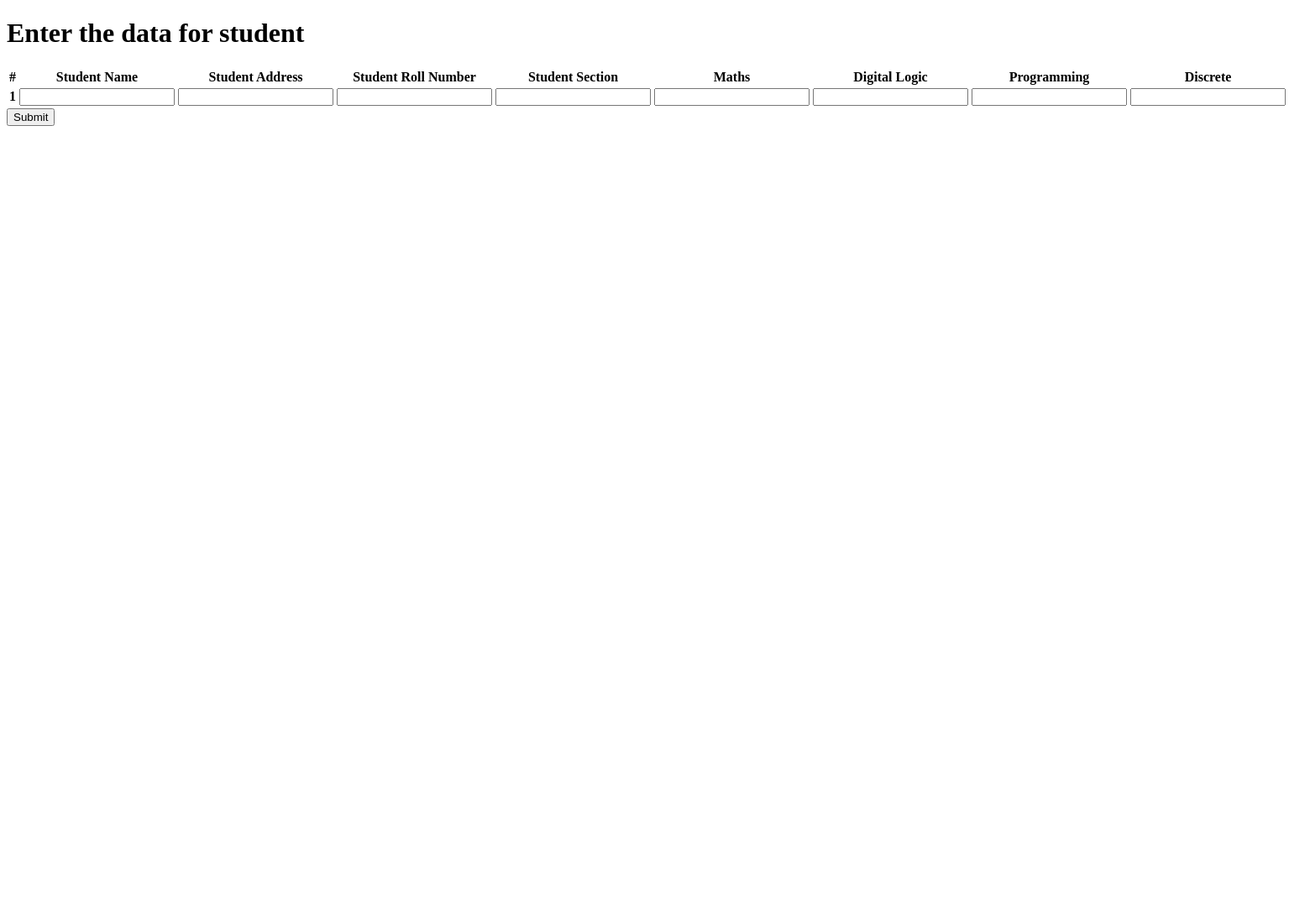
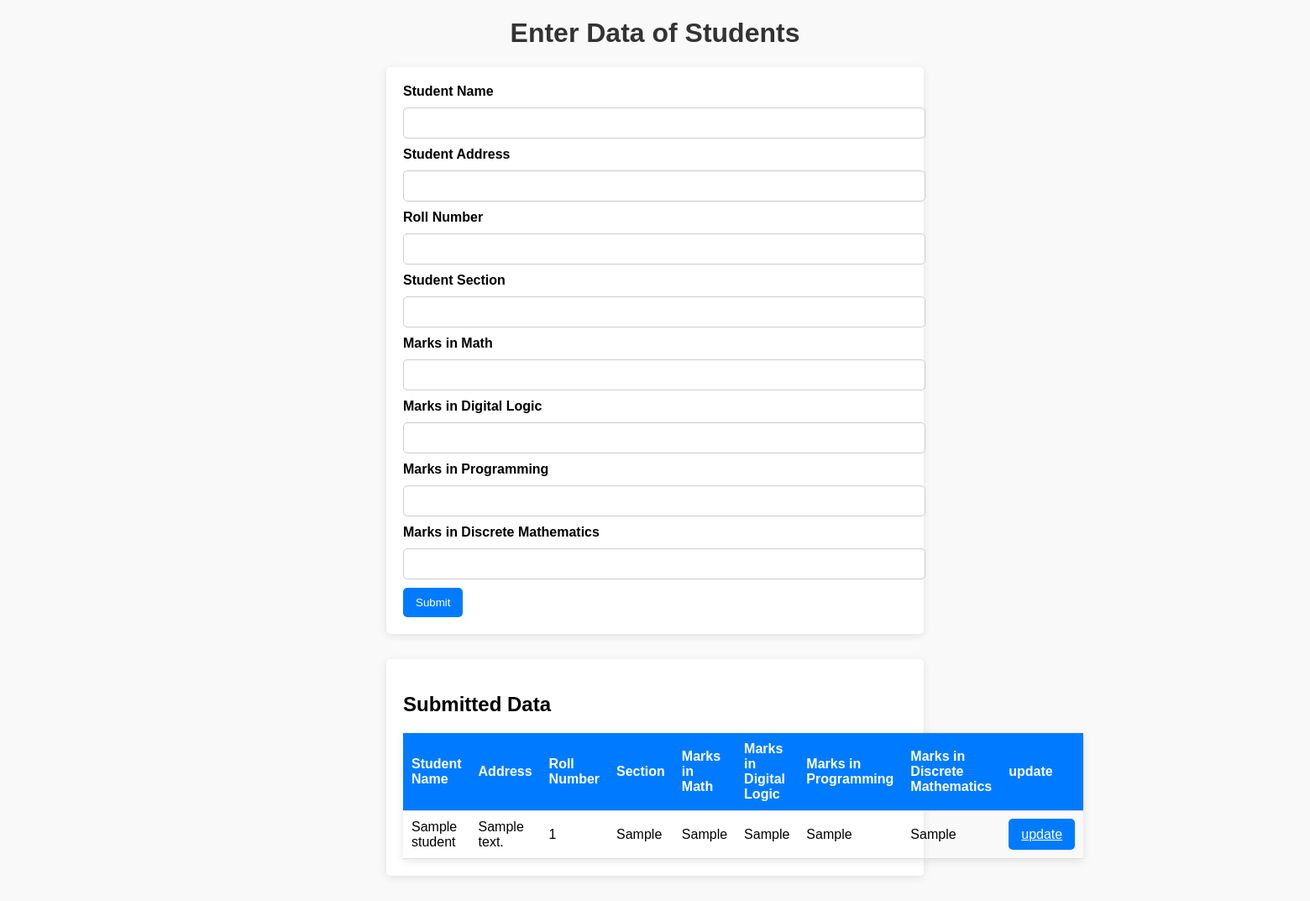
Before and after one commit to sarthak-kafle/report_card, a Django app: template home/templates/student_page.html in a window 1560 px wide. Shown: the whole page at 84% size. Before the commit the page ends 150 px from the top, so only its background shows below. Run offline with Django 3.2, Linux system fonts and the light colour scheme; the template is opened without the code that fills it: most values are stand-ins (such as "Sample title", 1, 10 or a date in 2020).

Commit message:
working on updating the data

```diff
--- /dev/null
+++ b/home/static/student.css
@@ -0,0 +1,57 @@
+body {
+    font-family: Arial, sans-serif;
+    margin: 20px;
+    background-color: #f9f9f9;
+}
+h1 {
+    text-align: center;
+    color: #333;
+}
+.form-container {
+    max-width: 600px;
+    margin: 0 auto;
+    background: white;
+    padding: 20px;
+    border-radius: 5px;
+    box-shadow: 0 2px 10px rgba(0, 0, 0, 0.1);
+    margin-bottom: 30px; /* Added margin for spacing */
+}
+.form-label {
+    font-weight: bold;
+}
+.form-control {
+    width: 100%;
+    padding: 10px;
+    margin: 10px 0;
+    border: 1px solid #ccc;
+    border-radius: 5px;
+}
+.btn {
+    background-color: #007bff;
+    color: white;
+    padding: 10px 15px;
+    border: none;
+    border-radius: 5px;
+    cursor: pointer;
+}
+.btn:hover {
+    background-color: #0056b3;
+}
+table {
+    width: 100%;
+    border-collapse: collapse;
+    margin-top: 20px;
+    box-shadow: 0 2px 10px rgba(0, 0, 0, 0.1);
+}
+th, td {
+    padding: 10px;
+    text-align: left;
+    border-bottom: 1px solid #ddd;
+}
+th {
+    background-color: #007bff;
+    color: white;
+}
+tr:hover {
+    background-color: #f1f1f1;
+}
--- a/home/templates/register_page.html
+++ b/home/templates/register_page.html
@@ -27,6 +27,7 @@
         <button type="submit" class="btn btn-primary">Submit</button>
     </form>
 
+
     {% if messages %}
     <ul class="messages">
         {% for message in messages %}
--- a/home/templates/student_page.html
+++ b/home/templates/student_page.html
@@ -3,41 +3,88 @@
 <head>
     <meta charset="UTF-8">
     <meta name="viewport" content="width=device-width, initial-scale=1.0">
-    <title>student_page</title>
+    <title>Data Entry</title>
+    {%load static%}
+    <link rel="stylesheet" href=" {%static 'student.css'%}">
 </head>
 <body>
-    <h1>Enter the data for student</h1>
-    <form method="POST" enctype="multipart/form-data">  <!-- Added form tag -->
-        {% csrf_token %}
-        <table class="post">
+    <h1>Enter Data of Students</h1>
+    <div class="form-container">
+        <form method="POST" enctype="multipart/form-data">
+            {% csrf_token %}
+            <div class="mb-3">
+                <label for="student_name" class="form-label">Student Name</label>
+                <input type="text" name="student_name" class="form-control" required>
+            </div>
+            <div class="mb-3">
+                <label for="student_address" class="form-label">Student Address</label>
+                <input type="text" name="student_address" class="form-control" required>
+            </div>
+            <div class="mb-3">
+                <label for="student_roll_number" class="form-label">Roll Number</label>
+                <input type="text" name="student_roll_number" class="form-control" required>
+            </div>
+            <div class="mb-3">
+                <label for="student_section" class="form-label">Student Section</label>
+                <input type="text" name="student_section" class="form-control" required>
+            </div>
+            <div class="mb-3">
+                <label for="student_marks_math" class="form-label">Marks in Math</label>
+                <input type="text" name="student_marks_math" class="form-control" required>
+            </div>
+            <div class="mb-3">
+                <label for="student_marks_Digital_logic" class="form-label">Marks in Digital Logic</label>
+                <input type="text" name="student_marks_Digital_logic" class="form-control" required>
+            </div>
+            <div class="mb-3">
+                <label for="student_marks_programming" class="form-label">Marks in Programming</label>
+                <input type="text" name="student_marks_programming" class="form-control" required>
+            </div>
+            <div class="mb-3">
+                <label for="student_marks_discrete" class="form-label">Marks in Discrete Mathematics</label>
+                <input type="text" name="student_marks_discrete" class="form-control" required>
+            </div>
+            <button type="submit" class="btn">Submit</button>
+        </form>
+    </div>
+
+    <!-- Table to display submitted data -->
+    <div class="form-container">
+        <h2>Submitted Data</h2>
+        <table>
             <thead>
                 <tr>
-                    <th scope="col">#</th>
-                    <th scope="col">Student Name</th>
-                    <th scope="col">Student Address</th>
-                    <th scope="col">Student Roll Number</th>
-                    <th scope="col">Student Section</th>
-                    <th scope="col">Maths</th>
-                    <th scope="col">Digital Logic</th>
-                    <th scope="col">Programming</th>
-                    <th scope="col">Discrete</th>
+                    <th>Student Name</th>
+                    <th>Address</th>
+                    <th>Roll Number</th>
+                    <th>Section</th>
+                    <th>Marks in Math</th>
+                    <th>Marks in Digital Logic</th>
+                    <th>Marks in Programming</th>
+                    <th>Marks in Discrete Mathematics</th>
+                    <th>update</th>
                 </tr>
             </thead>
             <tbody>
+                <!-- Data will be populated here -->
+                {% for student in students %}
                 <tr>
-                    <th scope="row">1</th>
-                    <td><input type="text" name="student_name" required></td>
-                    <td><input type="text" name="student_addresh" required></td>
-                    <td><input type="number" name="student_roll_number" required></td>
-                    <td><input type="text" name="student_section" required></td>
-                    <td><input type="number" name="student_marks_math" required></td>
-                    <td><input type="number" name="student_marks_Digital_logic" required></td>
-                    <td><input type="number" name="student_marks_programming" required></td>
-                    <td><input type="number" name="student_marks_discrete" required></td>
+                    <td>{{ student.student_name }}</td>
+                    <td>{{ student.student_address }}</td>
+                    <td>{{ student.student_roll_number }}</td>
+                    <td>{{ student.student_section }}</td>
+                    <td>{{ student.student_marks_math }}</td>
+                    <td>{{ student.student_marks_digital_logic }}</td>
+                    <td>{{ student.student_marks_programming }}</td>
+                    <td>{{ student.student_marks_discrete }}</td>
+                    <td>
+                        <a href="/update/{{student.id}}"class ="btn btn-success">update</a>
+                    </td>
                 </tr>
+                {% endfor %}
+
             </tbody>
         </table>
-        <button type="submit">Submit</button>
-    </form>
+    </div>
 </body>
 </html>
--- a/report_card/urls.py
+++ b/report_card/urls.py
@@ -25,6 +25,7 @@ urlpatterns = [
     path('admin/', admin.site.urls),
     path("login_page/",login_page,name="login_page"),
     path("register_page/",register_page,name="register_page"),
-    path("student_page/",student_page,name="student_page")
+    path("student_page/",student_page,name="student_page"),
+    path("update/<int:id>",update,name="update"),
 
 ]
```
Also changed, not shown: home/templates/update.html (added, +47 -0 lines), home/views.py (+31 -3 lines), db.sqlite3.
